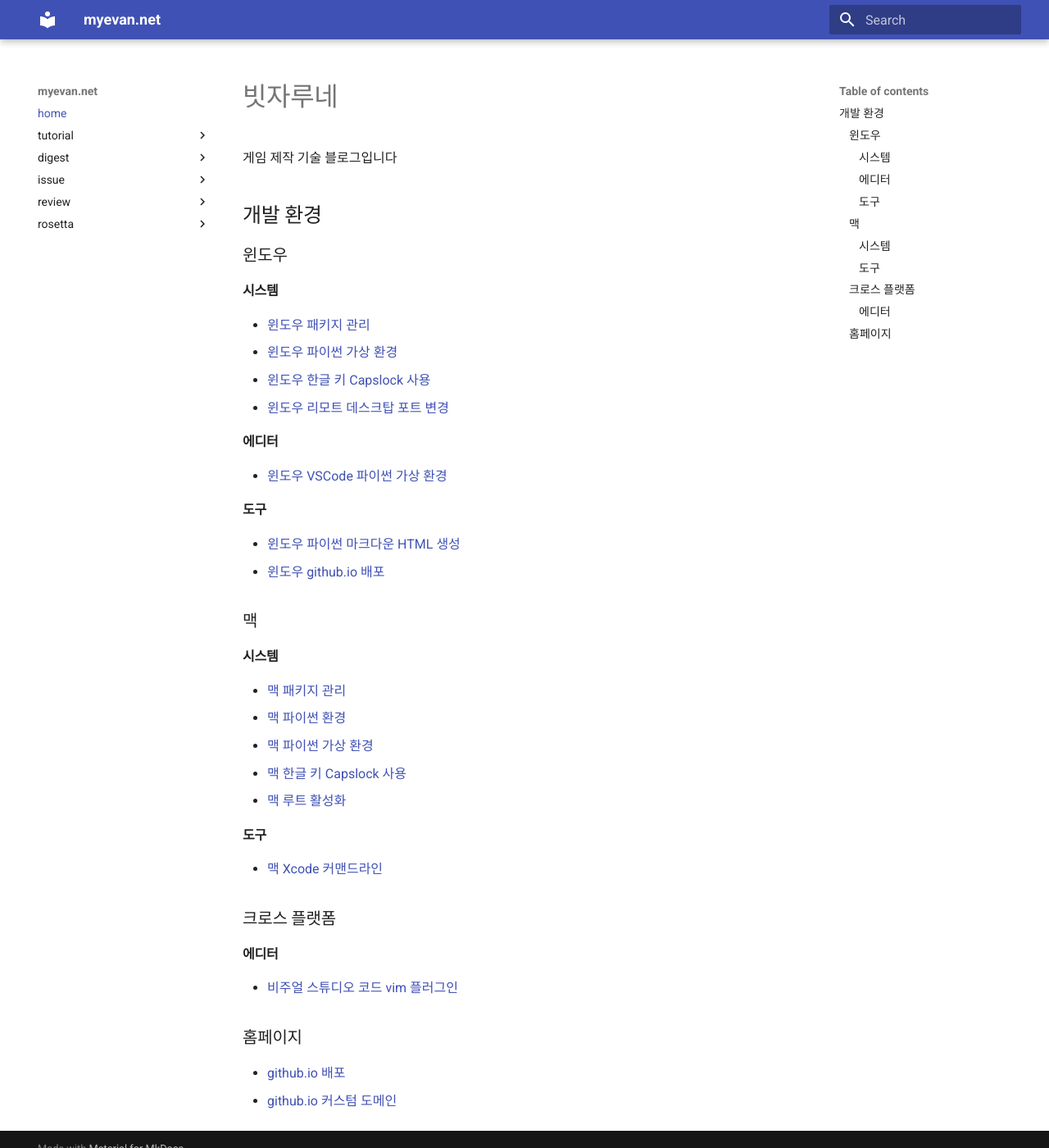
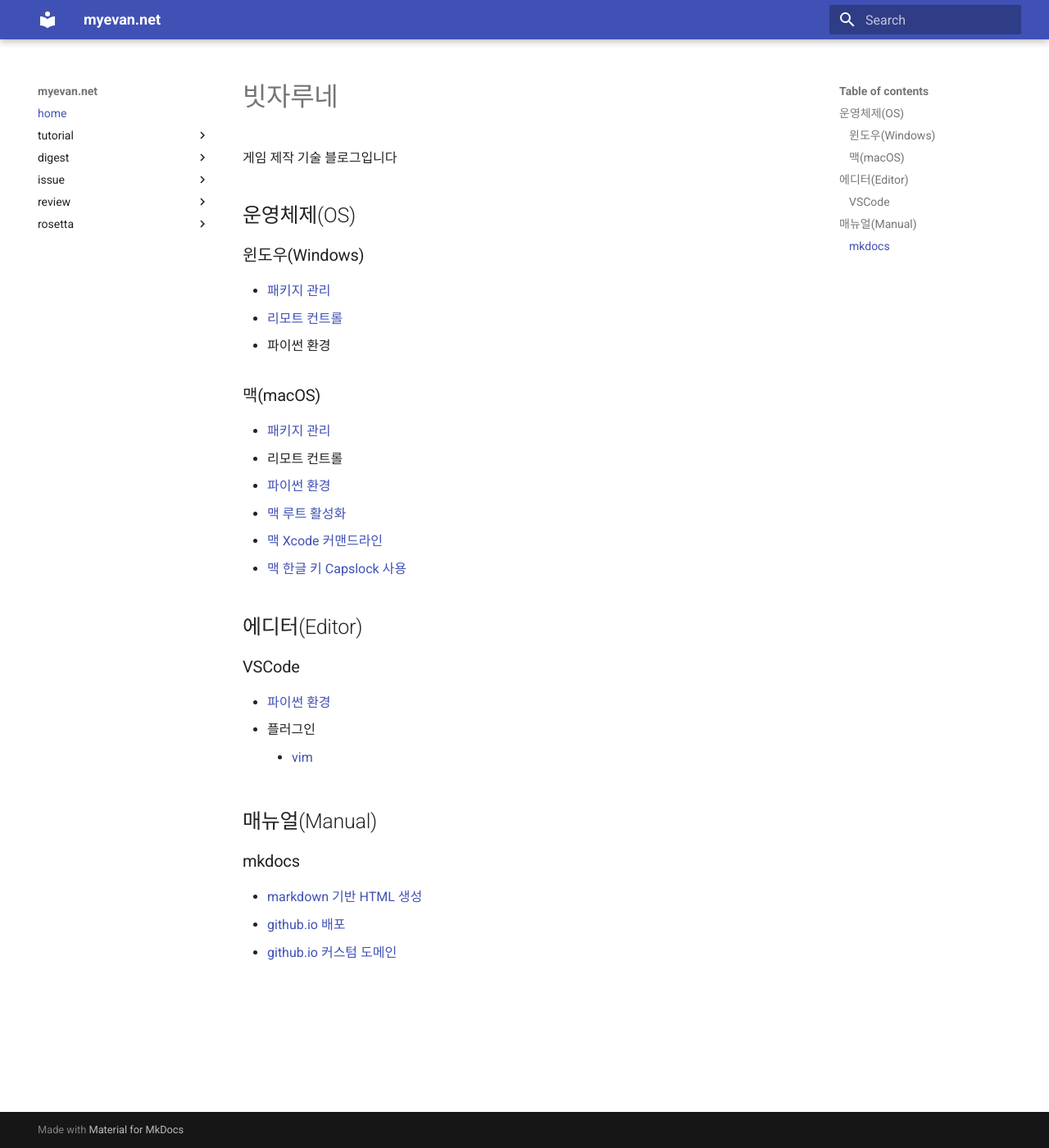
Before and after one commit to myevan/myevan-home, an MkDocs documentation site: the page built from docs/index.md, in a window 1280 px wide and 1400 px high. Shown: the whole window at 82% size. Built offline with MkDocs 1.6.1 and Material for MkDocs 9.7.7, drawn with Linux system fonts in a browser that asks for light colours; old or Windows-style settings are respelled for this version of MkDocs.

Commit message:
홈 페이지 정리

```diff
--- a/docs/index.md
+++ b/docs/index.md
@@ -2,47 +2,34 @@
 
 게임 제작 기술 블로그입니다
 
-## 개발 환경
+## 운영체제(OS)
 
-### 윈도우
+### 윈도우(Windows)
 
-#### 시스템
+* [패키지 관리](/windows_package_mgr_choco)
+* [리모트 컨트롤](/windows_remote_desktop_port)
+* 파이썬 환경
 
-* [윈도우 패키지 관리](/windows_package_mgr_choco)
-* [윈도우 파이썬 가상 환경](/windows_python_virtualenv)
-* [윈도우 한글 키 Capslock 사용](/windows_hangul_key_capslock)
-* [윈도우 리모트 데스크탑 포트 변경](/windows_remote_desktop_port)
+### 맥(macOS)
 
-#### 에디터
+* [패키지 관리](/mac_package_mgr_homebrew)
+* 리모트 컨트롤
+* [파이썬 환경](/mac_python_pyenv)
+* [맥 루트 활성화](/mac_root_enable)
+* [맥 Xcode 커맨드라인](/mac_xcode_command_line)
+* [맥 한글 키 Capslock 사용](/mac_hangul_key_capslock)
 
-* [윈도우 VSCode 파이썬 가상 환경](/windows_vscode_python_virtualenv)
+## 에디터(Editor)
 
-#### 도구
+### VSCode
+* [파이썬 환경](/windows_vscode_python_virtualenv)
+* 플러그인
+    * [vim](/vscode_plugin_vim)
 
-* [윈도우 파이썬 마크다운 HTML 생성](/windows_python_mkdocs)
-* [윈도우 github.io 배포](/windows_github_io_myevan)
+## 매뉴얼(Manual)
 
-### 맥
+### mkdocs
 
-#### 시스템
-
-* [맥 패키지 관리](/mac_package_mgr_homebrew)
-* [맥 파이썬 환경](/mac_python_pyenv)
-* [맥 파이썬 가상 환경](/mac_python_virtualenvwrapper)
-* [맥 한글 키 Capslock 사용](/mac_hangul_key_capslock)
-* [맥 루트 활성화](/mac_root_enable)
-
-#### 도구
-
-* [맥 Xcode 커맨드라인](/mac_xcode_command_line)
-
-### 크로스 플랫폼
-
-#### 에디터
-
-* [비주얼 스튜디오 코드 vim 플러그인](/vscode_plugin_vim)
-
-### 홈페이지
-
+* [markdown 기반 HTML 생성](/windows_python_mkdocs)
 * [github.io 배포](/github_io_mkdocs)
 * [github.io 커스텀 도메인](/github_io_custom_domain)
```
